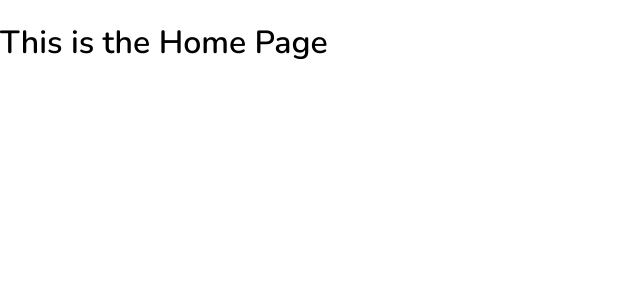
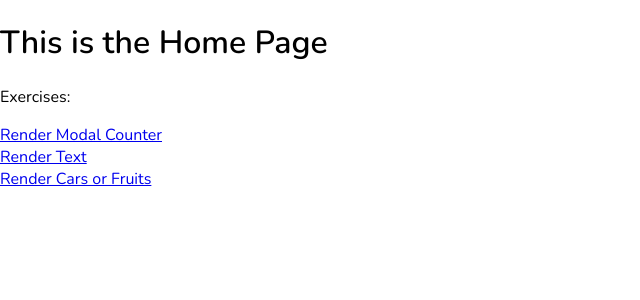
Before and after one commit to ulaura/amex-exercises, a React (Create React App) app: page / in a window 1280 px wide. Shown: the top 300 px of the page, without its empty margins (0-640 px from the left). Built offline with nearby package versions, Linux system fonts and the light colour scheme.

Commit message:
feat: Added links on home page. Made minor change to handleModalOpen

```diff
--- a/src/App.js
+++ b/src/App.js
@@ -1,5 +1,5 @@
 import React, { Component } from 'react';
-import { BrowserRouter as Router, Route, Link } from "react-router-dom";
+import { BrowserRouter as Router, Route} from "react-router-dom";
 import Home from "./containers/HomePage/HomePage";
 import RenderModalCounter from "./containers/RenderModalCounter/RenderModalCounter";
 import RenderText from "./containers/RenderText/RenderText";
--- a/src/containers/HomePage/HomePage.js
+++ b/src/containers/HomePage/HomePage.js
@@ -1,11 +1,16 @@
 import React, { Component } from 'react';
-
 
 class HomePage extends Component {
   render() {
     return (
       <div>
         <h1>This is the Home Page</h1>
+        <p>Exercises:</p>
+        <a href="/rendermodalcounter">Render Modal Counter</a>
+        <br />
+        <a href="/rendertext">Render Text</a>
+        <br />
+        <a href="/rendercarsorfruits">Render Cars or Fruits</a>
       </div>
     )
   }
--- a/src/containers/RenderModalCounter/RenderModalCounter.js
+++ b/src/containers/RenderModalCounter/RenderModalCounter.js
@@ -16,7 +16,7 @@ class RenderModalCounter extends Component {
   handleModalOpen = () => {
     this.setState({
       toggleModalOpen: true,
-      modalOpenCounter: ++this.state.modalOpenCounter
+      modalOpenCounter: this.state.modalOpenCounter + 1
     });
   }
 
```
